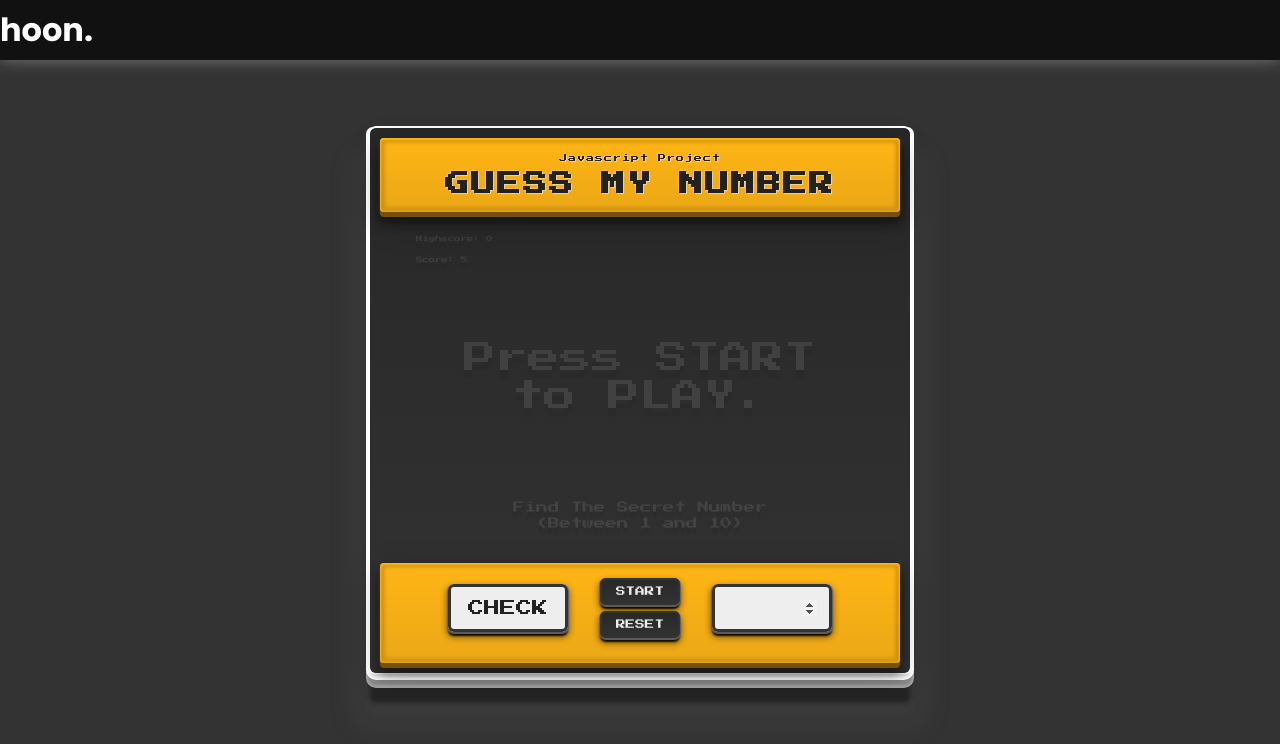
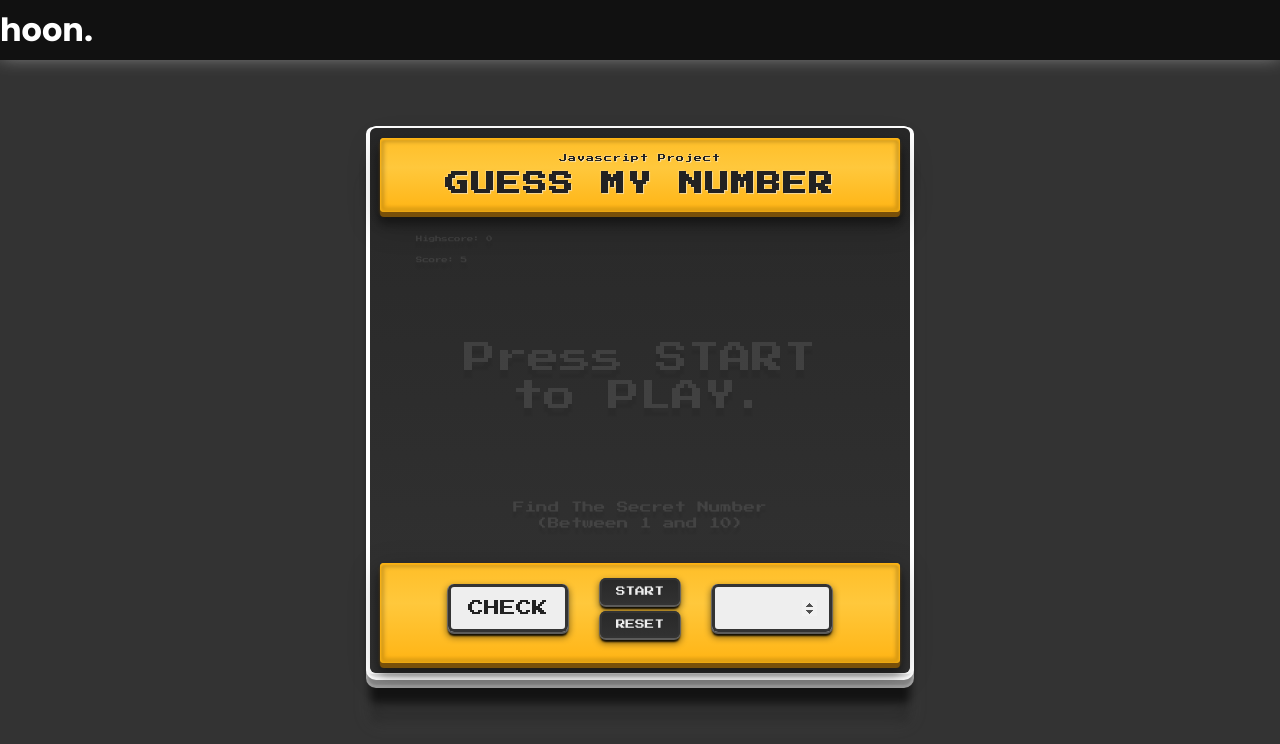
Before and after one commit to ericshin7824/jsGameProject---GuessMyNumber, a plain HTML site: page guess-my-num.html in a window 1280 px wide. Drawn offline with Linux system fonts and the light colour scheme.

Commit message:
CSS style modified 0.1

```diff
--- a/guess-my-num.scss
+++ b/guess-my-num.scss
@@ -3,7 +3,7 @@
 
 $text-color-dark: #222;
 $text-color-light: #eee;
-$yellow-color: linear-gradient(180deg, rgba(255, 181, 20, 1), rgba(255, 181, 20, 0.9));
+$yellow-color: linear-gradient(180deg, rgba(255, 190, 40, 1) 0%, rgba(255, 200, 60, 1) 40%, rgba(255, 180, 20, 1) 100%);
 $invalid-color: crimson;
 $winner-color: #5bbe19;
 
@@ -68,8 +68,8 @@ body {
             box-shadow: 0 -2px 0 0 rgba(255, 255, 255, 1), -3px 0 0 1px rgba(255, 255, 255, 1),
                 3px 0 0 1px rgba(255, 255, 255, 1), 0 2px 2px 2px rgba(215, 215, 215, 0.6),
                 0 3px 0 4px rgba(255, 255, 255, 1), 0 10px 2px 2px rgba(120, 120, 120, 0.6),
-                0 11px 0 4px rgba(215, 215, 215, 0.7), 0 30px 5px 0 rgba(0, 0, 0, 0.4),
-                0 40px 10px 0 rgba(80, 80, 80, 0.2), 0 40px 20px 20px rgba(80, 80, 80, 0.2);
+                0 11px 0 4px rgba(215, 215, 215, 0.7), 0 30px 10px 0 rgba(0, 0, 0, 0.6),
+                0 50px 10px 0px rgba(0, 0, 0, 0.2), 0 50px 20px 0px rgba(160, 160, 160, 0.1);
 
             transition: 0.4s ease-in-out;
 
```
Also changed, not shown: guess-my-num.css, 1 other file.
